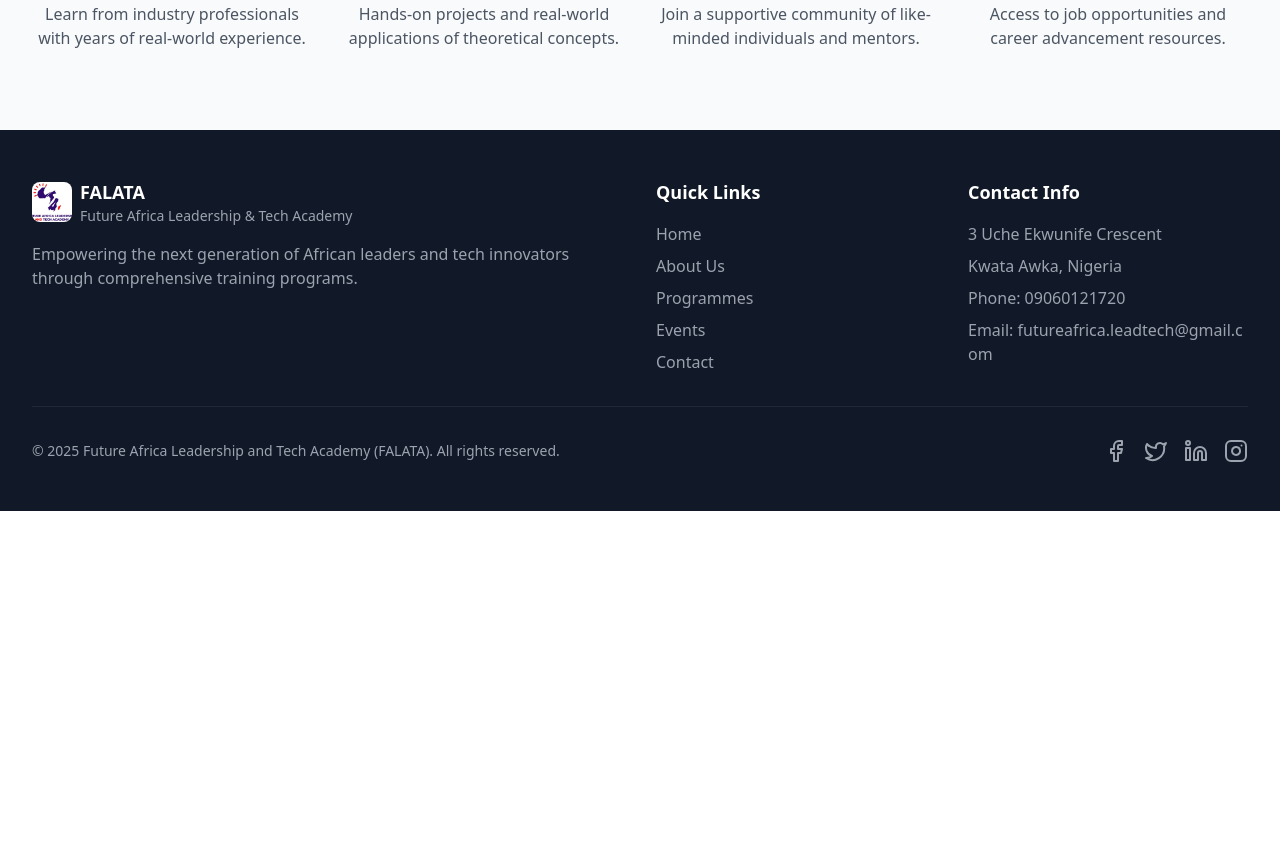
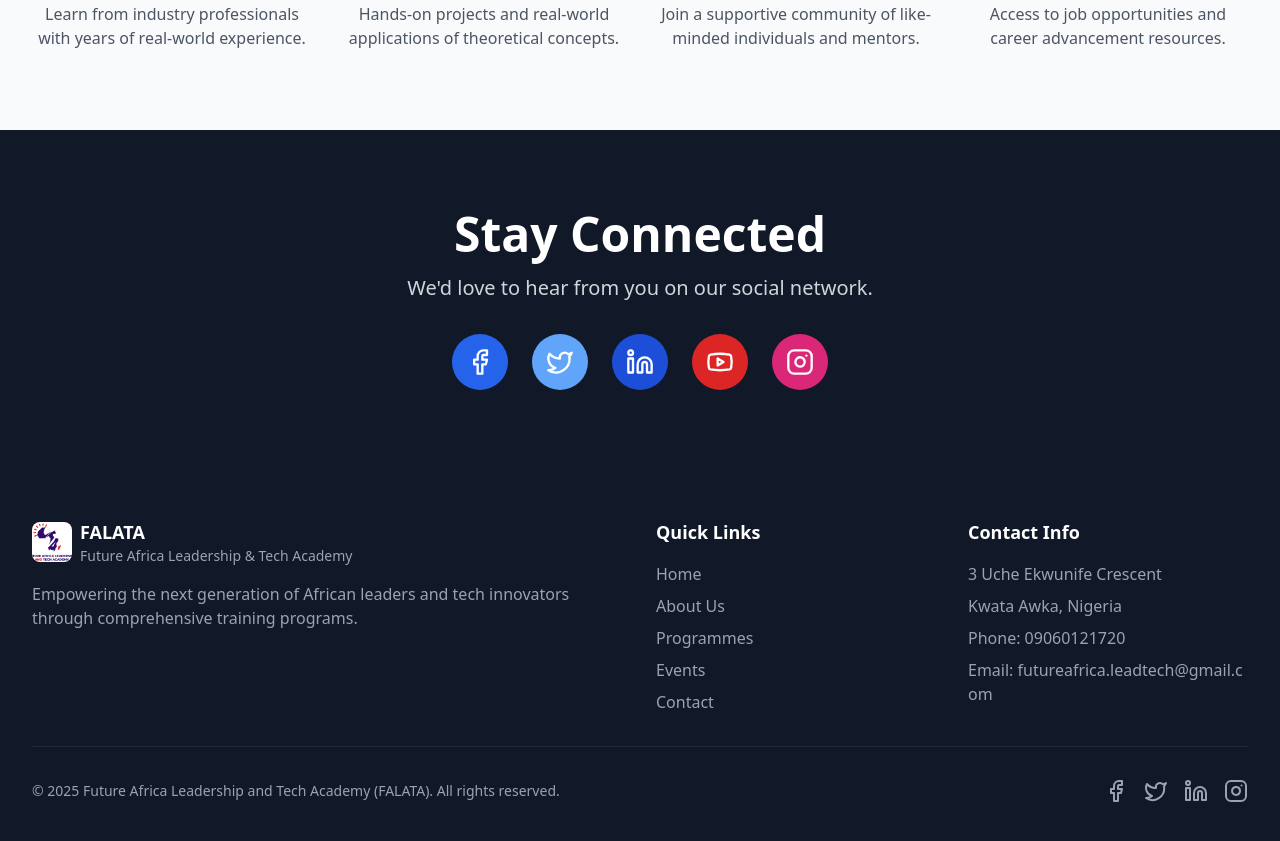
Before and after one commit to CPeculiar/Future-Africa-Leadership-and-Tech-Academy, a React (Vite) app: page /events in a window 1280 px wide. Shown: the part 1840-2681 px from the top of the page. Before the commit the page ends 2351 px from the top, so only its background shows below. Built offline with nearby package versions, Linux system fonts and the light colour scheme.

Commit message:
Add "Stay Connected" section
Add a "Stay Connected" section with social media icons before the footer on each page.

```diff
--- /dev/null
+++ b/src/components/StayConnected.tsx
@@ -0,0 +1,59 @@
+
+import { Facebook, Twitter, Linkedin, Youtube, Instagram } from 'lucide-react';
+
+const StayConnected = () => {
+  return (
+    <section className="bg-gray-900 text-white py-16 sm:py-20">
+      <div className="max-w-7xl mx-auto px-4 sm:px-6 lg:px-8 text-center">
+        <h2 className="text-3xl sm:text-4xl md:text-5xl font-bold mb-4">Stay Connected</h2>
+        <p className="text-lg sm:text-xl text-gray-300 mb-8 max-w-2xl mx-auto">
+          We'd love to hear from you on our social network.
+        </p>
+
+        <div className="flex justify-center space-x-4 sm:space-x-6">
+          <a
+            href="#"
+            className="w-12 h-12 sm:w-14 sm:h-14 bg-blue-600 hover:bg-blue-700 rounded-full flex items-center justify-center transition-all duration-300 hover:scale-110"
+            aria-label="Facebook"
+          >
+            <Facebook className="w-6 h-6 sm:w-7 sm:h-7 text-white" />
+          </a>
+
+          <a
+            href="#"
+            className="w-12 h-12 sm:w-14 sm:h-14 bg-blue-400 hover:bg-blue-500 rounded-full flex items-center justify-center transition-all duration-300 hover:scale-110"
+            aria-label="Twitter"
+          >
+            <Twitter className="w-6 h-6 sm:w-7 sm:h-7 text-white" />
+          </a>
+
+          <a
+            href="#"
+            className="w-12 h-12 sm:w-14 sm:h-14 bg-blue-700 hover:bg-blue-800 rounded-full flex items-center justify-center transition-all duration-300 hover:scale-110"
+            aria-label="LinkedIn"
+          >
+            <Linkedin className="w-6 h-6 sm:w-7 sm:h-7 text-white" />
+          </a>
+
+          <a
+            href="#"
+            className="w-12 h-12 sm:w-14 sm:h-14 bg-red-600 hover:bg-red-700 rounded-full flex items-center justify-center transition-all duration-300 hover:scale-110"
+            aria-label="YouTube"
+          >
+            <Youtube className="w-6 h-6 sm:w-7 sm:h-7 text-white" />
+          </a>
+
+          <a
+            href="#"
+            className="w-12 h-12 sm:w-14 sm:h-14 bg-pink-600 hover:bg-pink-700 rounded-full flex items-center justify-center transition-all duration-300 hover:scale-110"
+            aria-label="Instagram"
+          >
+            <Instagram className="w-6 h-6 sm:w-7 sm:h-7 text-white" />
+          </a>
+        </div>
+      </div>
+    </section>
+  );
+};
+
+export default StayConnected;
--- a/src/pages/About.tsx
+++ b/src/pages/About.tsx
@@ -1,5 +1,5 @@
-
 import Footer from '@/components/Footer';
+import StayConnected from '@/components/StayConnected';
 
 const About = () => {
   return (
@@ -74,6 +74,7 @@ const About = () => {
         </div>
       </section>
 
+      <StayConnected />
       <Footer />
     </div>
   );
--- a/src/pages/Contact.tsx
+++ b/src/pages/Contact.tsx
@@ -6,6 +6,7 @@ import { Input } from '@/components/ui/input';
 import { Textarea } from '@/components/ui/textarea';
 import { Label } from '@/components/ui/label';
 import Footer from '@/components/Footer';
+import StayConnected from '@/components/StayConnected';
 import { Mail, Phone, MapPin } from 'lucide-react';
 
 const Contact = () => {
@@ -186,6 +187,7 @@ const Contact = () => {
         </div>
       </section>
 
+      <StayConnected />
       <Footer />
     </div>
   );
--- a/src/pages/EventDetail.tsx
+++ b/src/pages/EventDetail.tsx
@@ -1,7 +1,7 @@
-
 import { useParams, Link } from 'react-router-dom';
 import { Button } from '@/components/ui/button';
 import Footer from '@/components/Footer';
+import StayConnected from '@/components/StayConnected';
 import { Calendar, MapPin, Clock, Users } from 'lucide-react';
 
 const EventDetail = () => {
@@ -178,6 +178,7 @@ const EventDetail = () => {
         </div>
       </section>
 
+      <StayConnected />
       <Footer />
     </div>
   );
--- a/src/pages/Events.tsx
+++ b/src/pages/Events.tsx
@@ -1,7 +1,7 @@
-
 import { Link } from 'react-router-dom';
 import { Button } from '@/components/ui/button';
 import Footer from '@/components/Footer';
+import StayConnected from '@/components/StayConnected';
 import { Calendar, MapPin, Users } from 'lucide-react';
 
 const Events = () => {
@@ -146,6 +146,7 @@ const Events = () => {
         </div>
       </section>
 
+      <StayConnected />
       <Footer />
     </div>
   );
--- a/src/pages/NotFound.tsx
+++ b/src/pages/NotFound.tsx
@@ -1,5 +1,8 @@
+
 import { useLocation } from "react-router-dom";
 import { useEffect } from "react";
+import StayConnected from "@/components/StayConnected";
+import Footer from "@/components/Footer";
 
 const NotFound = () => {
   const location = useLocation();
@@ -12,7 +15,8 @@ const NotFound = () => {
   }, [location.pathname]);
 
   return (
-    <div className="min-h-screen flex items-center justify-center bg-gray-100">
+    <div className="min-h-screen bg-white">
+      <div className="min-h-[60vh] flex items-center justify-center bg-gray-100">
         <div className="text-center">
           <h1 className="text-4xl font-bold mb-4">404</h1>
           <p className="text-xl text-gray-600 mb-4">Oops! Page not found</p>
@@ -21,6 +25,9 @@ const NotFound = () => {
           </a>
         </div>
       </div>
+      <StayConnected />
+      <Footer />
+    </div>
   );
 };
 
--- a/src/pages/PaymentSuccess.tsx
+++ b/src/pages/PaymentSuccess.tsx
@@ -4,6 +4,7 @@ import { useLocation, Link } from 'react-router-dom';
 import { CheckCircle, Download, Mail, Phone } from 'lucide-react';
 import { Button } from '@/components/ui/button';
 import Footer from '@/components/Footer';
+import StayConnected from '@/components/StayConnected';
 
 const PaymentSuccess = () => {
   const location = useLocation();
@@ -112,6 +113,7 @@ const PaymentSuccess = () => {
         </div>
       </div>
 
+      <StayConnected />
       <Footer />
     </div>
   );
```
Lines whose indentation alone changed are shown as unchanged.
